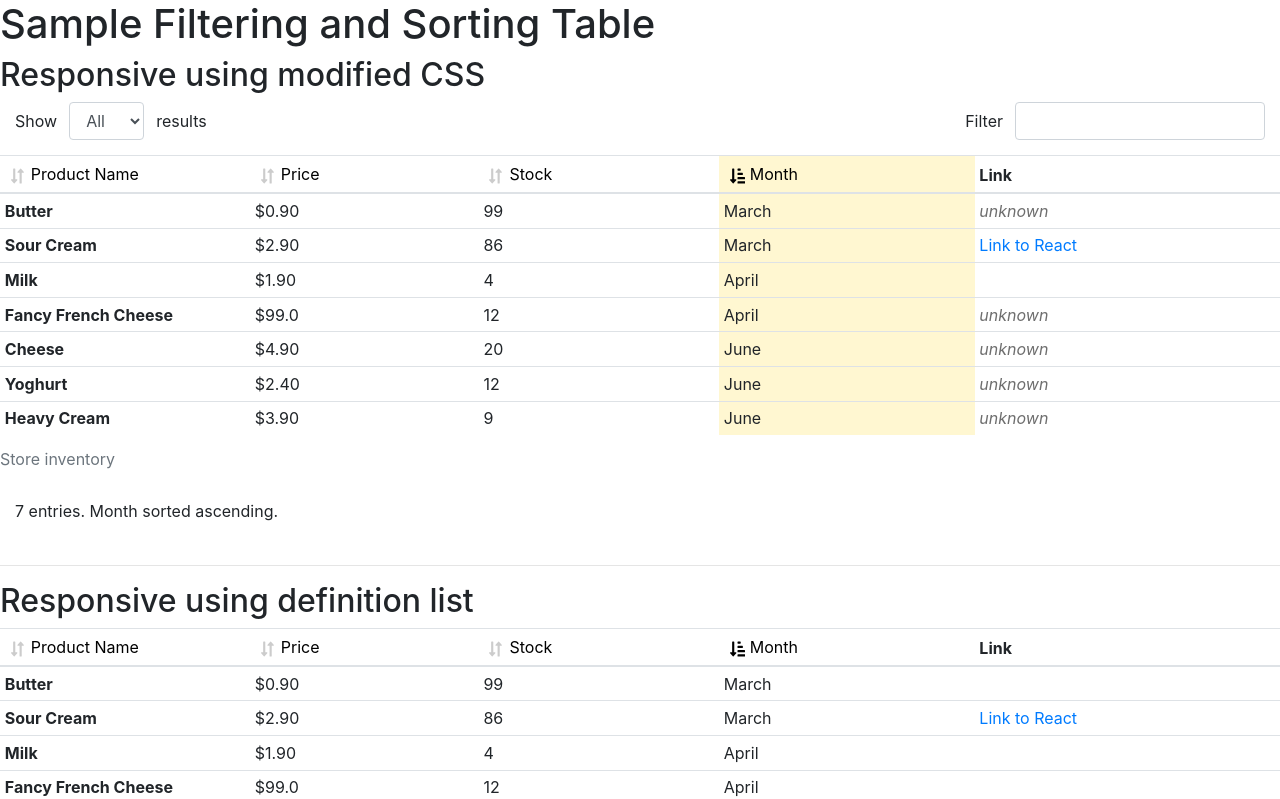
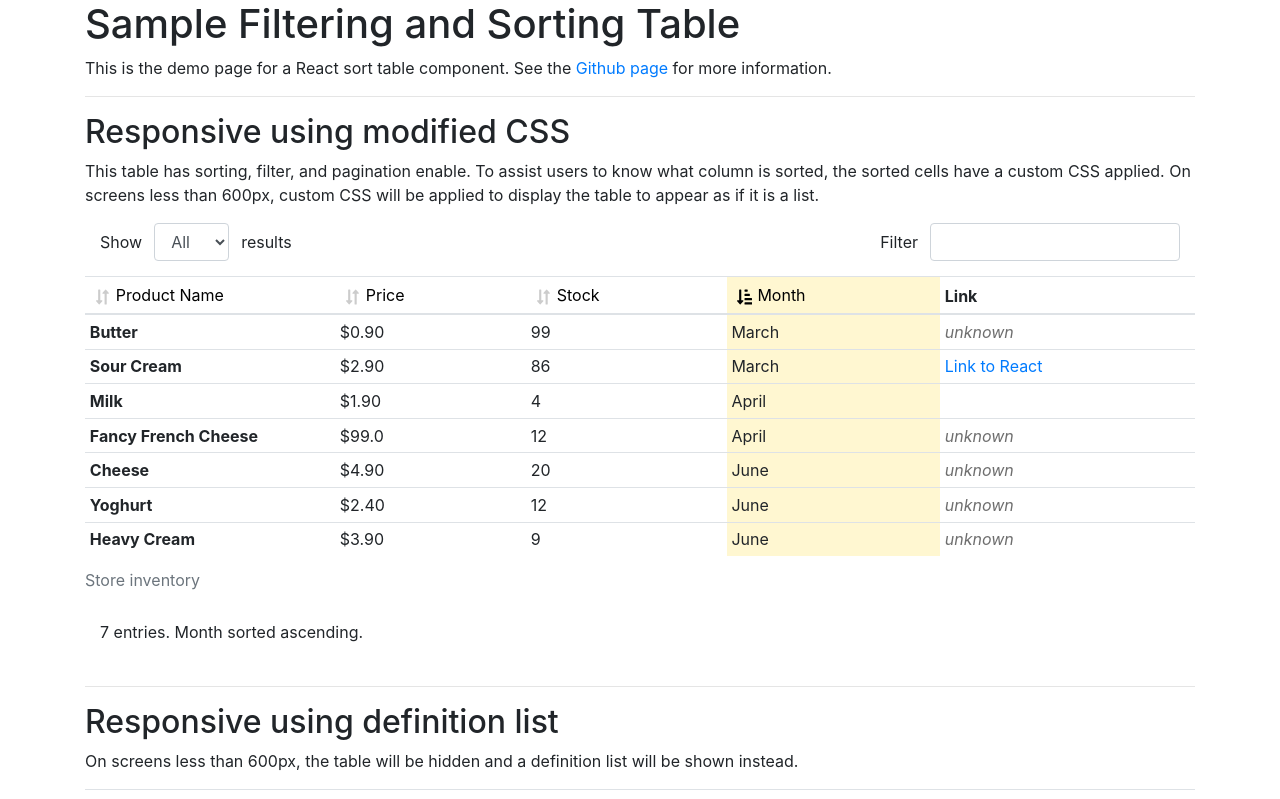
Before and after one commit to mydobie/sortTable, a React (Create React App) app: page / in a window 1280 px wide. Shown: the top 799 px of the page. Built offline with nearby package versions, Linux system fonts and the light colour scheme.

Commit message:
Add lazy load

```diff
--- a/src/App.tsx
+++ b/src/App.tsx
@@ -85,9 +85,21 @@ function App() {
   ];
 
   return (
-    <div>
+    <div className='container'>
       <h1>Sample Filtering and Sorting Table</h1>
+      <p>
+        This is the demo page for a React sort table component. See the{' '}
+        <a href='https://github.com/mydobie/sortTable'>Github page</a> for more
+        information.
+      </p>
+      <hr />
       <h2>Responsive using modified CSS</h2>
+      <p>
+        This table has sorting, filter, and pagination enable. To assist users
+        to know what column is sorted, the sorted cells have a custom CSS
+        applied. On screens less than 600px, custom CSS will be applied to
+        display the table to appear as if it is a list.
+      </p>
       <SortTable
         id='sampleTable1'
         tableData={data}
@@ -105,6 +117,10 @@ function App() {
       />
       <hr />
       <h2>Responsive using definition list</h2>
+      <p>
+        On screens less than 600px, the table will be hidden and a definition
+        list will be shown instead.
+      </p>
       <SortTable
         id='sampleTable2'
         tableData={data}
--- a/src/Components/SortTable.tsx
+++ b/src/Components/SortTable.tsx
@@ -4,13 +4,13 @@ Like a lightweight data tables (https://datatables.net/)
 
 import React from 'react';
 import SortIcons from './SortIcons';
-import Pagination from './Pagination';
-import Filter from './Filter';
-import Loading from './Loading';
-import List from './List';
+import './sortTable.css';
 import TableSummary from './TableSummary';
-import './sortTable.css';
 
+const Pagination = React.lazy(() => import('./Pagination'));
+const Filter = React.lazy(() => import('./Filter'));
+const Loading = React.lazy(() => import('./Loading'));
+const List = React.lazy(() => import('./List'));
 const ResponsiveCss = React.lazy(() => import('./ResponsiveCss'));
 
 export type tableDataType = {
@@ -364,7 +364,7 @@ const SortTable = (props: Props): JSX.Element => {
     <div className='container-fluid'>
       <React.Suspense fallback={<></>}>
         {isResponsive && !isResponsiveList ? <ResponsiveCss /> : null}
-      </React.Suspense>
+
         <div
           className='row'
           style={{ marginBottom: showPagination || showFilter ? '15px' : '0' }}
@@ -417,7 +417,9 @@ const SortTable = (props: Props): JSX.Element => {
             </thead>
             {!isLoading ? (
               <tbody
-              role={isResponsive && !isResponsiveList ? 'rowgroup' : undefined}
+                role={
+                  isResponsive && !isResponsiveList ? 'rowgroup' : undefined
+                }
               >
                 {buildData()}
               </tbody>
@@ -450,7 +452,9 @@ const SortTable = (props: Props): JSX.Element => {
                     ? startRow + maxNumber
                     : tableDisplayRows.filter((row) => !row.hide).length
                 }
-              filteredTotal={tableDisplayRows.filter((row) => !row.hide).length}
+                filteredTotal={
+                  tableDisplayRows.filter((row) => !row.hide).length
+                }
                 sortColumn={
                   headers.find(
                     (header) =>
@@ -482,6 +486,7 @@ const SortTable = (props: Props): JSX.Element => {
             </div>
           ) : null}
         </div>
+      </React.Suspense>
     </div>
   );
 };
```
Also changed, not shown: src/Components/ResponsiveCss.tsx (renamed from src/Components/ResponsiveCss.js), 2 other files (tests, documents, lock files or other folders). Lines whose indentation alone changed are shown as unchanged.
